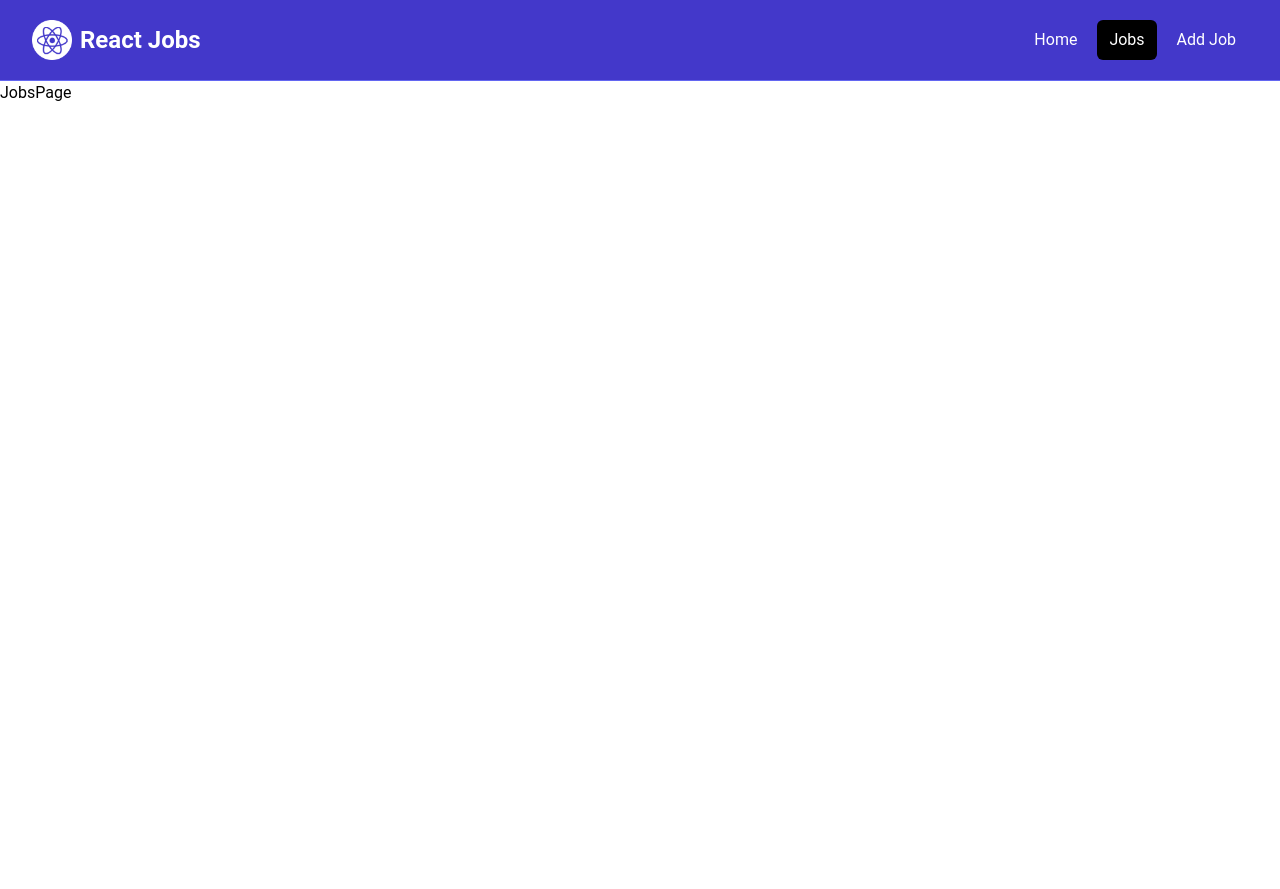
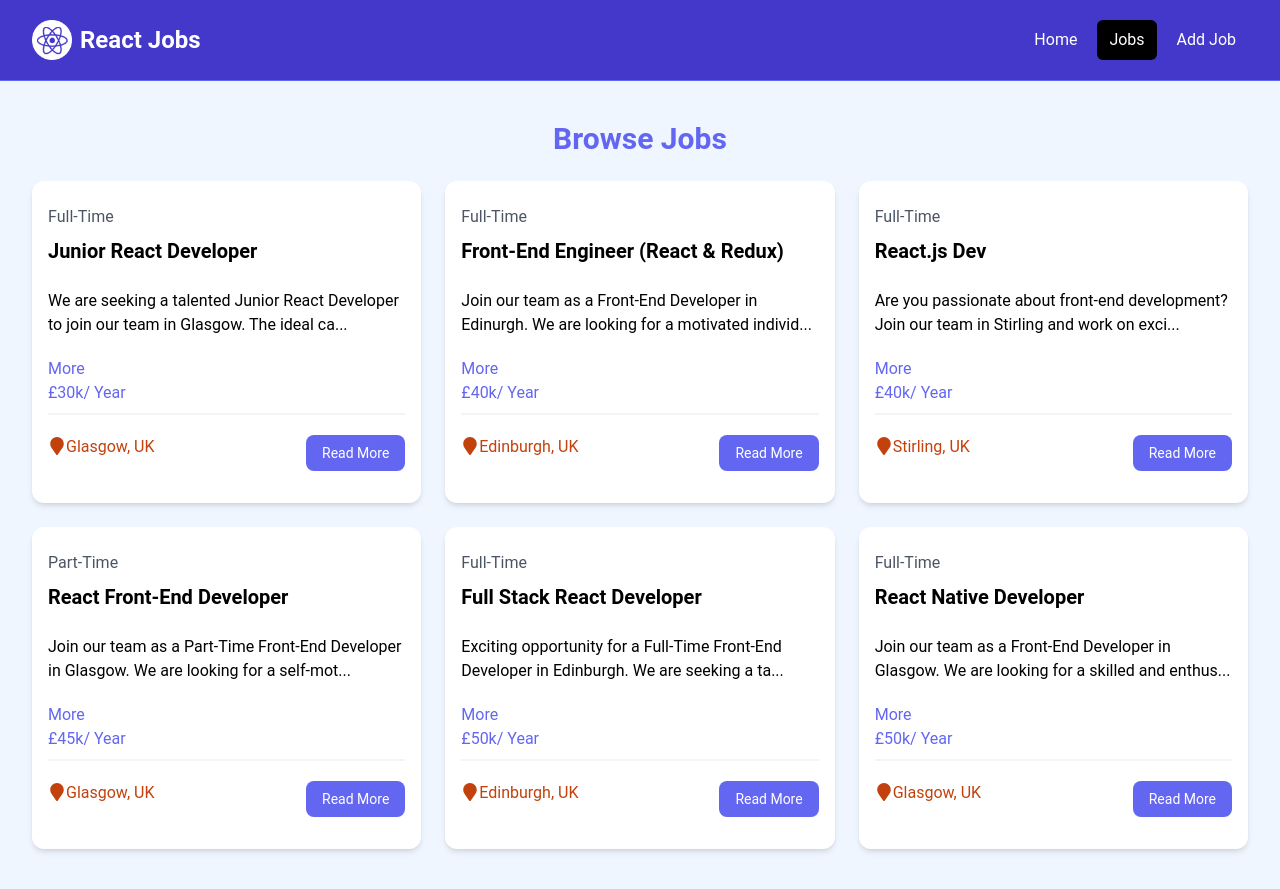
Before and after one commit to Dannycarey23/react_jobs, a React (Vite) app: page /jobs in a window 1280 px wide. Before the commit the page ends 800 px from the top, so only its background shows below. Built offline with nearby package versions, Linux system fonts and the light colour scheme.

Commit message:
updated joblistings page to show jobs. added prop to the jobListings page to only show 3 jobs if on home page and all jobs if the component is called on another page. added the prop to the homepage.

```diff
--- a/src/components/JobListings.jsx
+++ b/src/components/JobListings.jsx
@@ -1,8 +1,8 @@
 import jobs from "../jobs.json";
 import JobListing from "./JobListing";
 
-const JobListings = () => {
-	const recentJobs = jobs.slice(0, 3);
+const JobListings = ({ isHome = false }) => {
+	const jobListings = isHome ? jobs.slice(0, 3) : jobs;
 
 	return (
 		<section className="bg-blue-50 px-4 py-10">
@@ -11,7 +11,7 @@
 					Browse Jobs
 				</h2>
 				<div className="grid grid-cols-1 md:grid-cols-3 gap-6">
-					{recentJobs.map((job) => (
+					{jobListings.map((job) => (
 						<JobListing
 							key={job.id}
 							job={job}
--- a/src/pages/HomePage.jsx
+++ b/src/pages/HomePage.jsx
@@ -8,7 +8,7 @@
 		<>
 			<Hero />
 			<HomeCards />
-			<JobListings />
+			<JobListings isHome={true} />
 			<ViewAllJobs />
 		</>
 	);
--- a/src/pages/JobsPage.jsx
+++ b/src/pages/JobsPage.jsx
@@ -1,5 +1,11 @@
+import JobListings from "../components/JobListings";
+
 const JobsPage = () => {
-	return <div>JobsPage</div>;
+	return (
+		<section className="bg-blue-50 px-4 py6">
+			<JobListings />
+		</section>
+	);
 };
 
 export default JobsPage;
```
